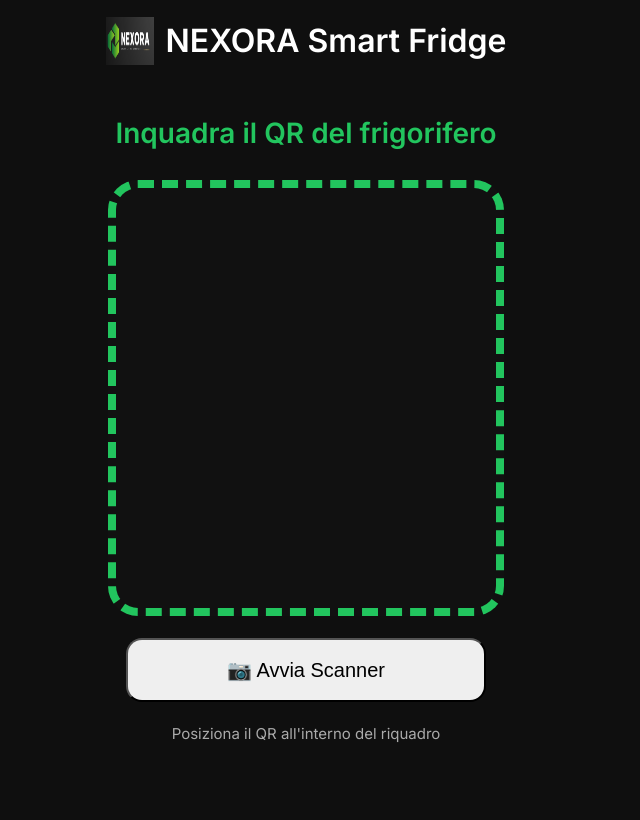
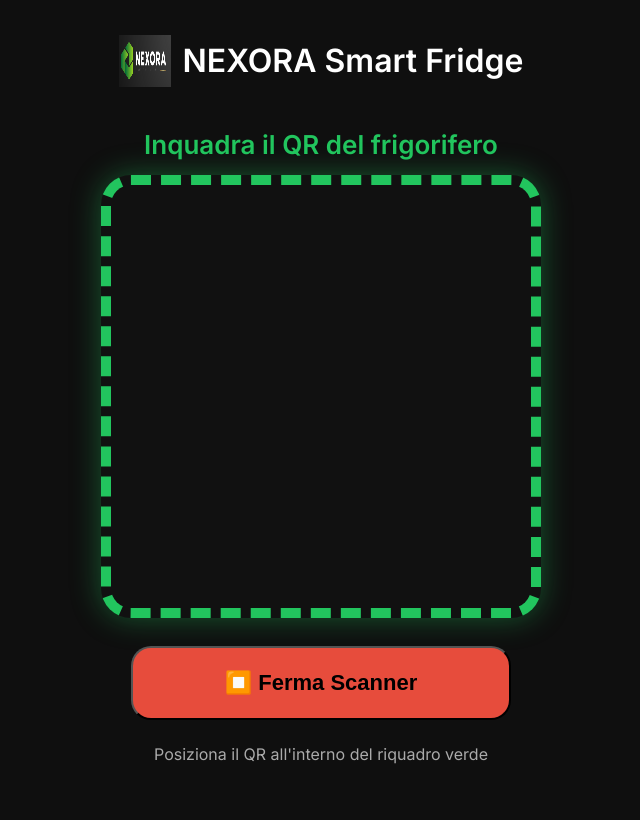
Before and after one commit to Jeyyart/Progetto-Frigorifero, a PHP site: page /HTML/ScanTelefono.html in a window 1280 px wide. Shown: the whole page, without its empty margins (334-974 px from the left). After the commit the page ends 764 px from the top, so only its background shows below. Run offline with PHP 8.4, Linux system fonts and the light colour scheme; some libraries are stand-ins or nearby versions.

Commit message:
aggiornamento sito v1.3

```diff
--- a/CSS/styleScanTelefono.css
+++ b/CSS/styleScanTelefono.css
@@ -1,5 +1,4 @@
 :root { --bg: #0f0f0f; --accent: #22c55e; }
-
 [data-theme="light"] { --bg: #f8fafc; }
 
 body {
@@ -12,18 +11,15 @@ body {
     width: 100vw;
     overflow: hidden;
     display: flex;
-    align-items: center;
-    justify-content: center;
+    flex-direction: column;
 }
 
 .scan-container {
     width: 100%;
     height: 100%;
-    max-width: 100%;
-    padding: 20px;
+    padding: 20px 15px;
     display: flex;
     flex-direction: column;
-    text-align: center;
 }
 
 .header-scan {
@@ -31,43 +27,45 @@ body {
     align-items: center;
     justify-content: center;
     gap: 12px;
-    margin-bottom: 15px;
+    margin-bottom: 10px;
 }
 
-.logo-img { width: 48px; height: 48px; }
+.logo-img { width: 52px; height: 52px; }
 
 .scan-title {
-    font-size: 28px;
+    font-size: 26px;
     color: var(--accent);
-    margin-bottom: 20px;
+    text-align: center;
     font-weight: 700;
+    margin-bottom: 15px;
 }
 
 .qr-reader-box {
     flex: 1;
-    max-height: 420px;
-    margin: 10px auto;
-    border: 8px dashed var(--accent);
+    margin: 0 auto 20px;
+    border: 10px dashed var(--accent);
     border-radius: 30px;
     overflow: hidden;
     background: #111;
     width: 100%;
-    max-width: 380px;
+    max-width: 420px;
+    box-shadow: 0 0 30px rgba(34,197,94,0.4);
 }
 
 .scan-controls button {
     width: 100%;
-    max-width: 360px;
-    margin: 12px auto;
-    padding: 18px;
-    font-size: 20px;
-    border-radius: 16px;
+    max-width: 380px;
+    margin: 8px auto;
+    padding: 22px;
+    font-size: 22px;
+    border-radius: 20px;
+    font-weight: 700;
 }
 
 .stop-btn { background: #e74c3c !important; }
 
 .scan-hint {
+    text-align: center;
     color: #aaa;
-    font-size: 15px;
-    margin-top: 10px;
+    font-size: 16px;
 }
--- a/HTML/Dashboard.html
+++ b/HTML/Dashboard.html
@@ -8,7 +8,8 @@
     <link href="https://fonts.googleapis.com/css2?family=Inter:wght@400;500;600;700&display=swap" rel="stylesheet">
     <script src="https://cdn.jsdelivr.net/npm/chart.js@4.4.0/dist/chart.umd.min.js"></script>
     <script src="https://cdnjs.cloudflare.com/ajax/libs/three.js/r134/three.min.js"></script>
-    <script src="https://cdnjs.cloudflare.com/ajax/libs/three.js/r134/examples/js/loaders/GLTFLoader.js"></script>
+    <!-- LOADER CORRETTO - questo risolve l'errore GLTFLoader -->
+    <script src="https://unpkg.com/three@0.134.0/examples/js/loaders/GLTFLoader.js"></script>
     <script src="../JS/scriptDashboard.js" defer></script>
 </head>
 <body>
@@ -36,6 +37,7 @@
 
             <p id="greetingText" class="greeting">Ciao <span id="userNameHeader2"></span>, monitoraggio in tempo reale</p>
 
+            <!-- resto della dashboard invariato (metriche, grafico, timeline) -->
             <div id="adminPanel" class="admin-panel" style="display:none;margin-bottom:20px;">
                 <label>🔑 Modalità Admin – Seleziona ID Frigorifero</label>
                 <select id="adminIdSelect" onchange="switchDeviceId(this.value)" class="admin-select">
--- a/HTML/ScanTelefono.html
+++ b/HTML/ScanTelefono.html
@@ -25,7 +25,7 @@
             <button onclick="stopScanner()" id="stopBtnScan" class="registroButton stop-btn" style="display:none;">⏹️ Ferma Scanner</button>
         </div>
 
-        <p class="scan-hint">Posiziona il QR all'interno del riquadro</p>
+        <p class="scan-hint">Posiziona il QR all'interno del riquadro verde</p>
     </div>
 </body>
 </html>
--- a/JS/scriptScanTelefono.js
+++ b/JS/scriptScanTelefono.js
@@ -7,7 +7,7 @@ function startScanner() {
     html5QrCode = new Html5Qrcode("qr-reader");
     html5QrCode.start(
         { facingMode: "environment" },
-        { fps: 12, qrbox: { width: 280, height: 280 } },
+        { fps: 15, qrbox: { width: 300, height: 300 } },
         (decodedText) => {
             stopScanner();
             if (decodedText.includes('FRG-') || decodedText.length > 6) {
@@ -18,7 +18,7 @@ function startScanner() {
             }
         },
         () => {}
-    ).catch(err => alert('Errore fotocamera: ' + err));
+    ).catch(err => console.error('Errore fotocamera:', err));
 }
 
 function stopScanner() {
@@ -33,4 +33,8 @@ function stopScanner() {
 window.onload = () => {
     const theme = localStorage.getItem('nexoraTheme') || 'dark';
     document.documentElement.setAttribute('data-theme', theme);
+    // Avvio automatico dopo 800ms (per permettere il permesso fotocamera)
+    setTimeout(() => {
+        startScanner();
+    }, 800);
 };
```
